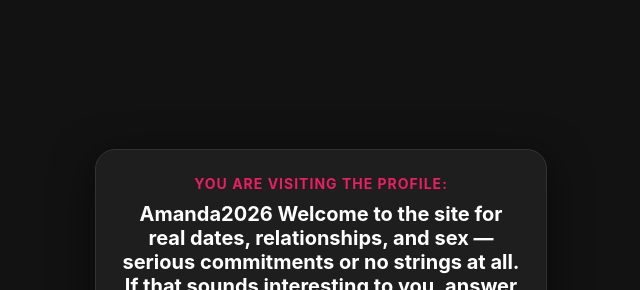
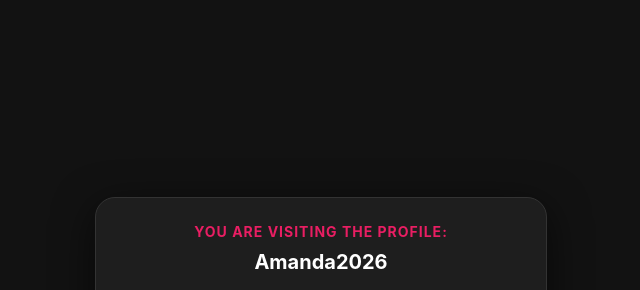
Before and after one commit to manustest2026/age-verification, a plain HTML site: page index.html in a window 1280 px wide. Shown: the part 47-337 px from the top of the page, without its empty margins (319-959 px from the left). Drawn offline with Linux system fonts and the light colour scheme.

Commit message:
Update index.html

```diff
--- a/index.html
+++ b/index.html
@@ -20,8 +20,7 @@
 
 <div class="container">
     <div class="profile-info" id="profile-text">You are visiting the profile:</div>
-    <div style="font-size: 20px; font-weight: bold; margin-bottom: 20px; color: #fff;">Amanda2026  Welcome to the site for real dates, relationships, and sex — serious commitments or no strings at all.
-If that sounds interesting to you, answer the question:  </div>
+    <div style="font-size: 20px; font-weight: bold; margin-bottom: 20px; color: #fff;">Amanda2026</div>
     <h1 id="question">Are you 21 or older?</h1>
     <div class="buttons">
         <button class="btn btn-yes" id="btn-yes" onclick="redirect()">Yes</button>
```
